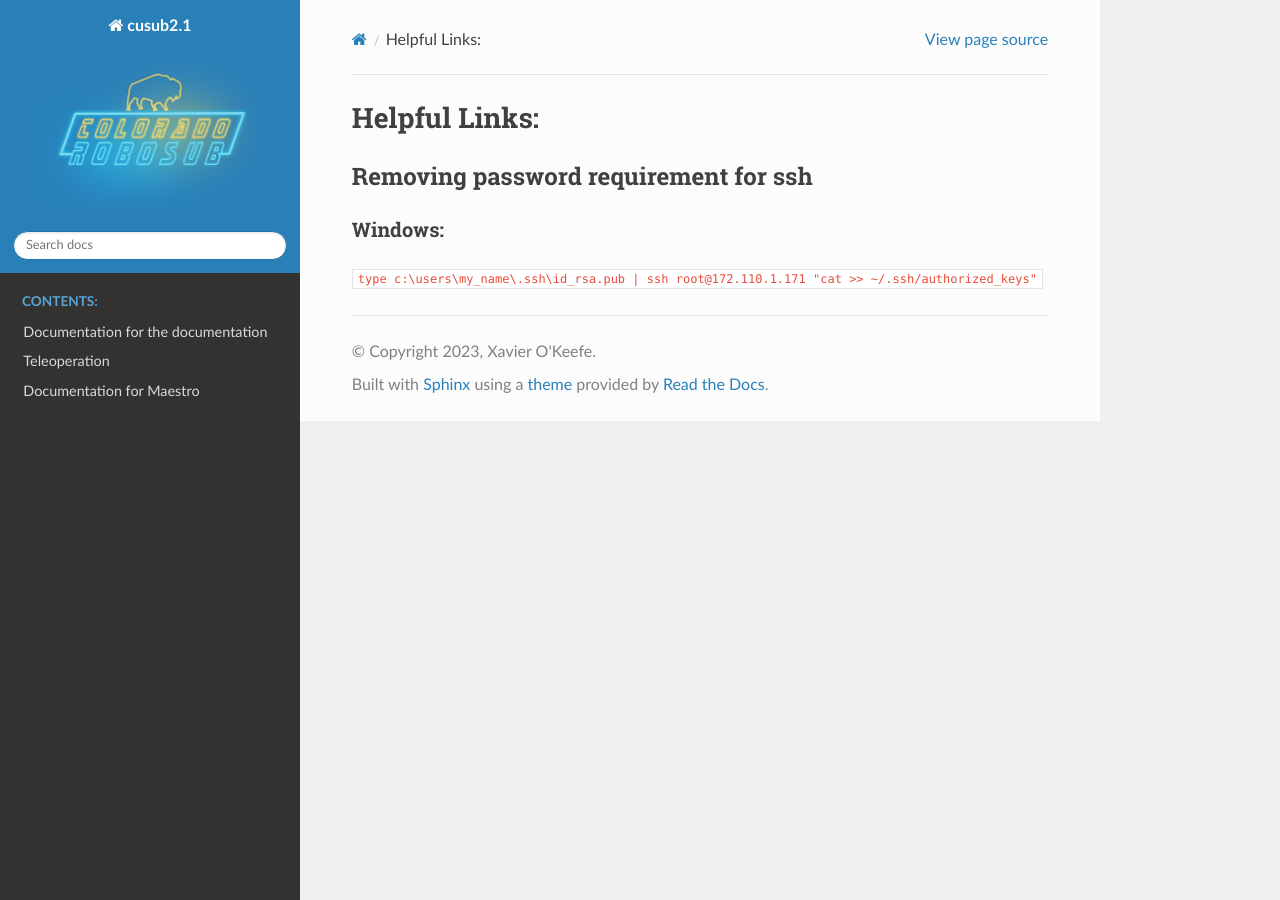
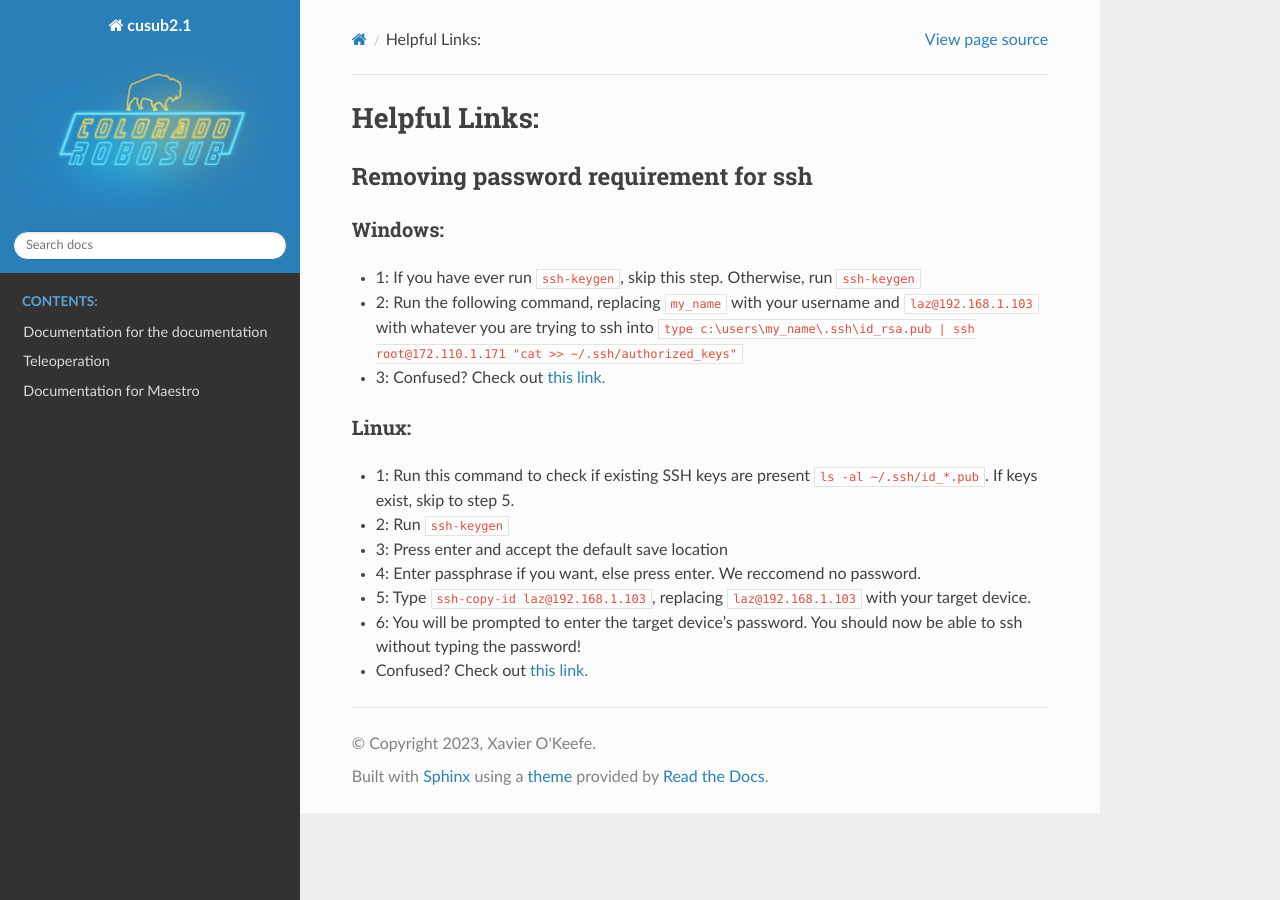
Before and after one commit to jTucker583/cusub2.1, a Sphinx documentation site: the page built from docs/helpfulLinks.md, in a window 1280 px wide. Built offline with Sphinx 7.4.7 and the Read the Docs theme 2.0.0, drawn with Linux system fonts in a browser that asks for light colours.

Commit message:
Update helpfulLinks.md

````diff
--- a/docs/helpfulLinks.md
+++ b/docs/helpfulLinks.md
@@ -3,4 +3,16 @@
 ## Removing password requirement for ssh
 
 ### Windows:
+- 1: If you have ever run `ssh-keygen`, skip this step. Otherwise, run `ssh-keygen`
+- 2: Run the following command, replacing `my_name` with your username and `laz@192.168.1.103` with whatever you are trying to ssh into
 ```type c:\users\my_name\.ssh\id_rsa.pub | ssh root@172.110.1.171 "cat >> ~/.ssh/authorized_keys"```
+- 3: Confused? Check out [this link.](https://superuser.com/questions/96051/ssh-from-windows-to-linux-without-entering-a-password)
+
+### Linux:
+- 1: Run this command to check if existing SSH keys are present `ls -al ~/.ssh/id_*.pub`. If keys exist, skip to step 5.
+- 2: Run `ssh-keygen`
+- 3: Press enter and accept the default save location
+- 4: Enter passphrase if you want, else press enter. We reccomend no password.
+- 5: Type `ssh-copy-id laz@192.168.1.103`, replacing `laz@192.168.1.103` with your target device.
+- 6: You will be prompted to enter the target device's password. You should now be able to ssh without typing the password!
+- Confused? Check out [this link.](https://linuxize.com/post/how-to-setup-passwordless-ssh-login/)
````
